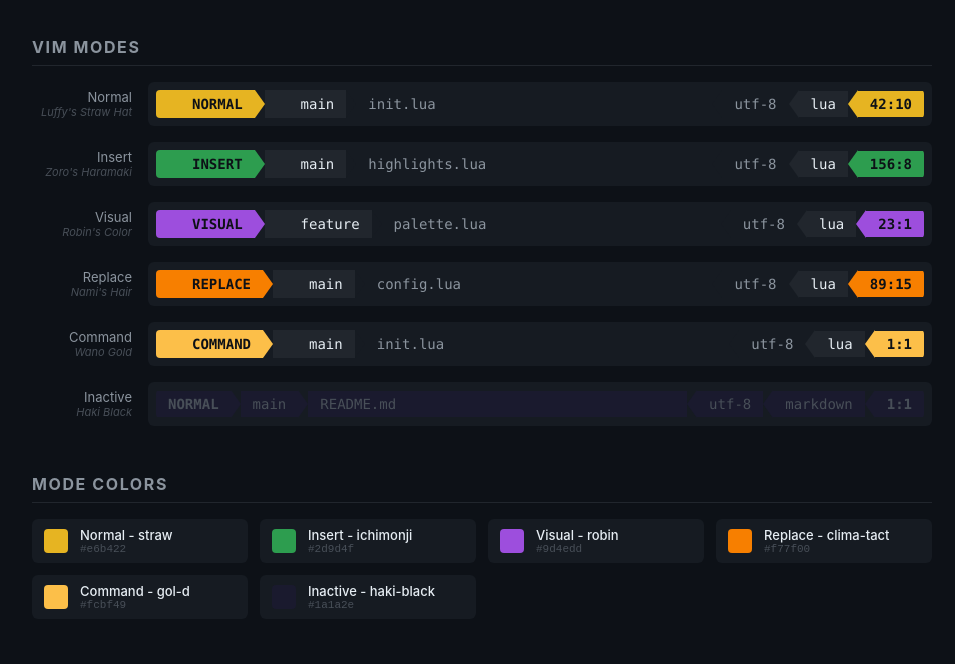
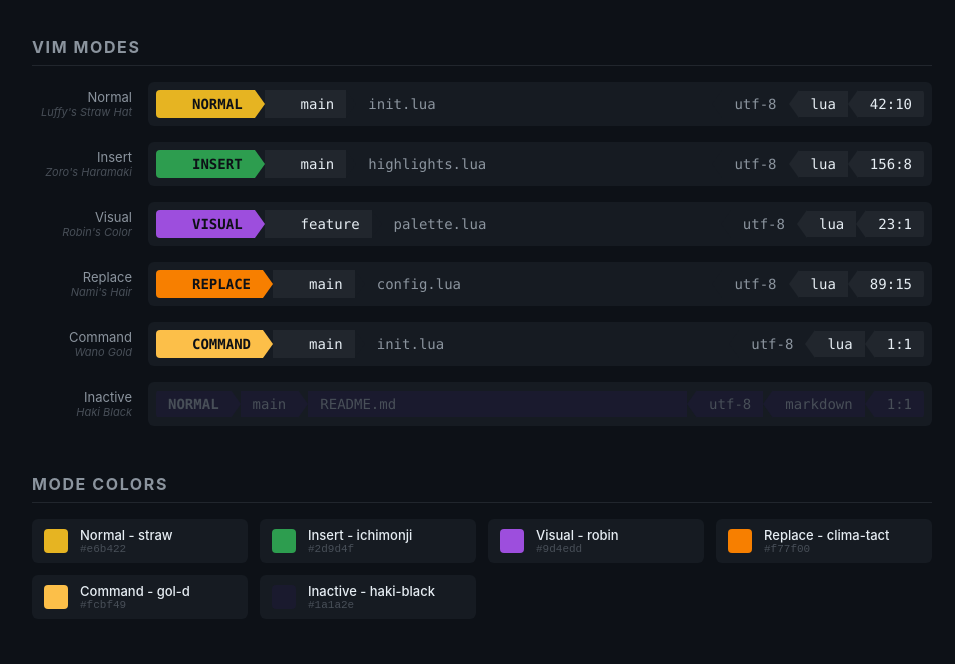
Before and after one commit to gomezhyuuga/grandline.nvim, a plain HTML site: page docs/lualine-demo.html in a window 1280 px wide. Shown: the part 111-775 px from the top of the page, without its empty margins (158-1113 px from the left). Drawn offline with Linux system fonts and the light colour scheme.

Commit message:
docs: correct palette documentation against the source
The docs had drifted from lua/. Fixes, all verified against
palette.lua, highlights.lua and lualine/themes/grandline.lua:

- Drop Monster Point Pink, Indigo Kimono and Kozuki Crest from the
  extended accents table. They have no entry in M.colors, so anyone
  porting the theme from the docs would reference a nil.
- Matching bracket is Straw Yellow as a background (MatchParen), not
  Conqueror Lightning, which drives the command palette border.
- Active tab is Ponegliff White on New World Night with a Straw
  indicator (TabLineSel, BufferLineBufferSelected); inactive is Sea
  Stone on Haki Black. The table claimed Gear Red and Calm Belt.
- semantic.scroll_gutter is Thousand Sunny Deck, not a 70% lightened
  gold (#feebc8), which no longer exists anywhere in the palette.
- grandline-theme.css painted lualine section z in the mode colour;
  the real theme uses Thousand Sunny Deck. The HTML demos that import
  the stylesheet were showing a statusline the plugin never renders.
- Settle the #fcbf49 naming on Gol D., matching the palette key.

Co-Authored-By: Claude Opus 5 <noreply@anthropic.com>

```diff
--- a/docs/grandline-theme.css
+++ b/docs/grandline-theme.css
@@ -124,7 +124,7 @@
 
 .lualine-sep-yz {
   border-width: 14px 10px 14px 0;
-  border-color: transparent transparent transparent transparent;
+  border-color: transparent var(--thousand-sunny-deck) transparent transparent;
 }
 
 /* Right side sections (mirror of left) */
@@ -139,8 +139,8 @@
 }
 
 .lualine-section-z {
-  font-weight: bold;
-  color: var(--new-world-night);
+  background: var(--thousand-sunny-deck);
+  color: var(--ponegliff-white);
 }
 
 /* ==========================================
@@ -148,65 +148,40 @@
  * ========================================== */
 
 /* Normal Mode - Luffy's Straw Hat */
-.lualine-normal .lualine-section-a,
-.lualine-normal .lualine-section-z {
+.lualine-normal .lualine-section-a {
   background: var(--straw);
 }
 .lualine-normal .lualine-sep-ab {
   border-left-color: var(--straw);
 }
-.lualine-normal .lualine-sep-yz {
-  border-right-color: var(--straw);
-}
-
 /* Insert Mode - Zoro's Haramaki */
-.lualine-insert .lualine-section-a,
-.lualine-insert .lualine-section-z {
+.lualine-insert .lualine-section-a {
   background: var(--ichimonji);
 }
 .lualine-insert .lualine-sep-ab {
   border-left-color: var(--ichimonji);
 }
-.lualine-insert .lualine-sep-yz {
-  border-right-color: var(--ichimonji);
-}
-
 /* Visual Mode - Robin's Color */
-.lualine-visual .lualine-section-a,
-.lualine-visual .lualine-section-z {
+.lualine-visual .lualine-section-a {
   background: var(--robin);
 }
 .lualine-visual .lualine-sep-ab {
   border-left-color: var(--robin);
 }
-.lualine-visual .lualine-sep-yz {
-  border-right-color: var(--robin);
-}
-
 /* Replace Mode - Nami's Hair */
-.lualine-replace .lualine-section-a,
-.lualine-replace .lualine-section-z {
+.lualine-replace .lualine-section-a {
   background: var(--clima-tact);
 }
 .lualine-replace .lualine-sep-ab {
   border-left-color: var(--clima-tact);
 }
-.lualine-replace .lualine-sep-yz {
-  border-right-color: var(--clima-tact);
-}
-
 /* Command Mode - Wano Gold */
-.lualine-command .lualine-section-a,
-.lualine-command .lualine-section-z {
+.lualine-command .lualine-section-a {
   background: var(--gol-d);
 }
 .lualine-command .lualine-sep-ab {
   border-left-color: var(--gol-d);
 }
-.lualine-command .lualine-sep-yz {
-  border-right-color: var(--gol-d);
-}
-
 /* Inactive Mode */
 .lualine-inactive .lualine-section-a,
 .lualine-inactive .lualine-section-b,
```
Also changed, not shown: docs/terminal-themes.md (+10 -10 lines), docs/theme-definition.md (+9 -11 lines), docs/theme-preview.html (+3 -3 lines), README.md.
